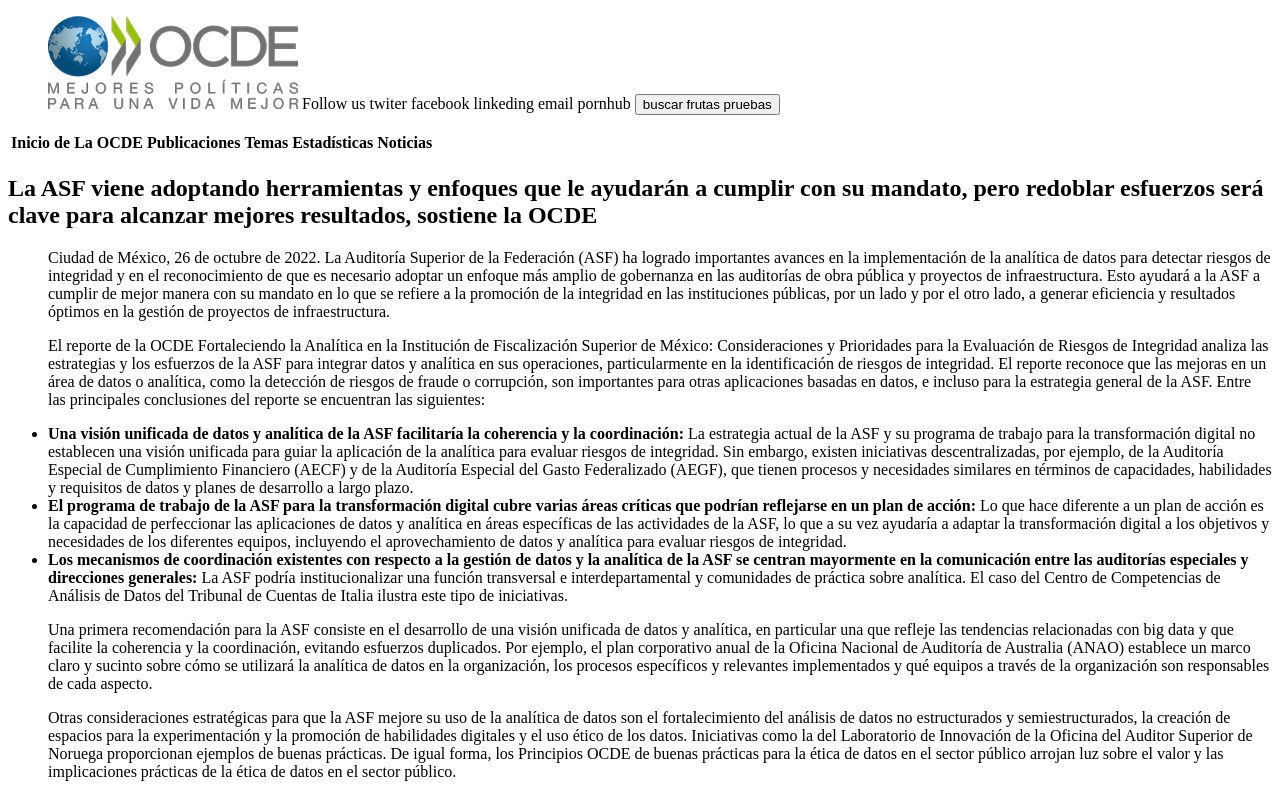
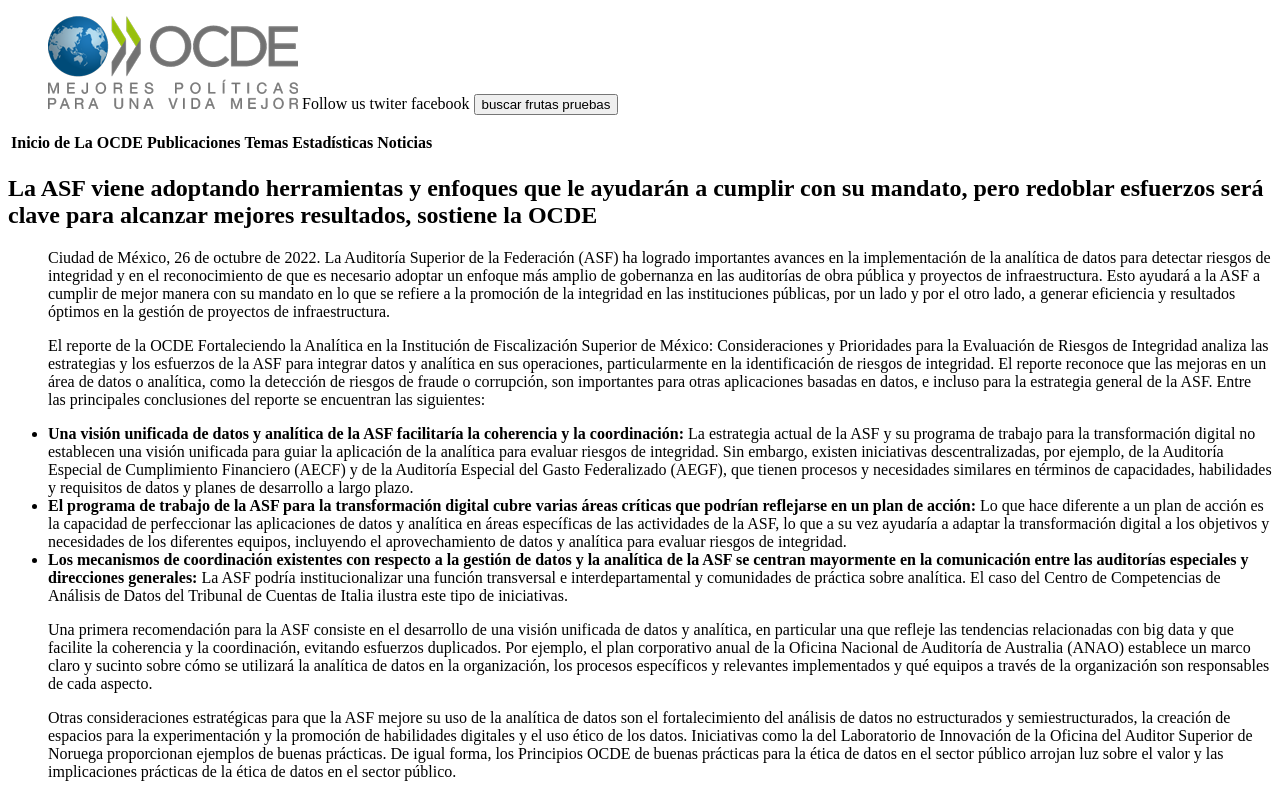
Before and after one commit to waldyho/proyecto-desarrollo-web, a plain HTML site: page index.html in a window 1280 px wide. Shown: the top 794 px of the page. Drawn offline with Linux system fonts and the light colour scheme.

Commit message:
Tercer commit, MBL

```diff
--- a/index.html
+++ b/index.html
@@ -15,9 +15,7 @@
             Follow us
                 twiter
                 facebook
-                linkeding
-                email
-                pornhub
+
             <td>
              <button>buscar frutas pruebas</button>
             </td>
```
Also changed, not shown: 1 other file.
